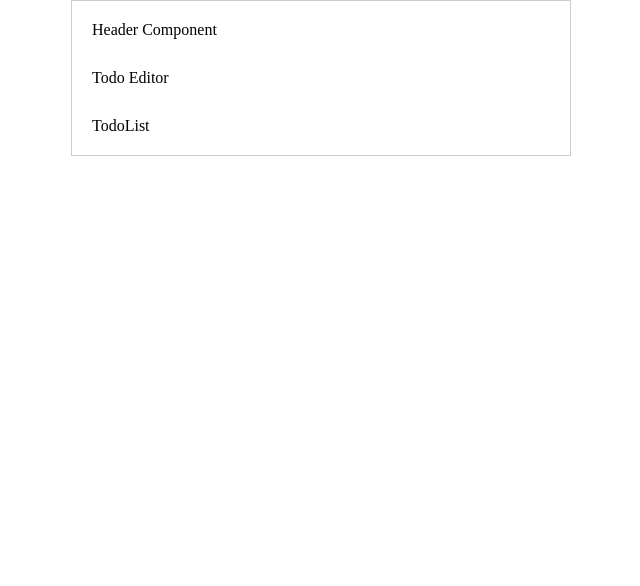
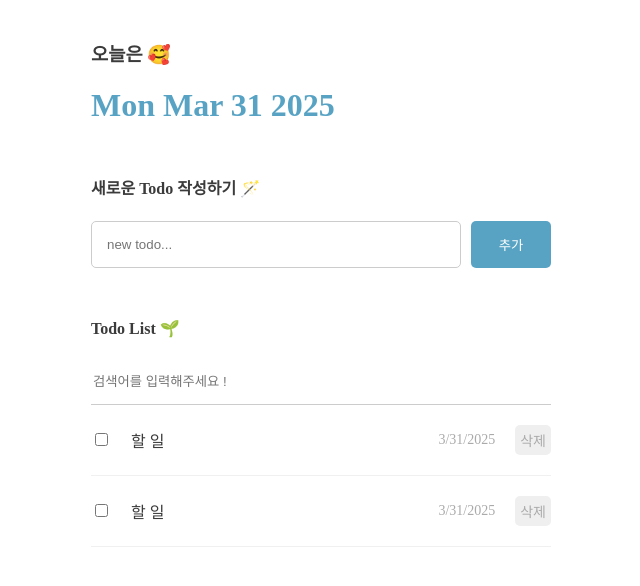
Before and after one commit to kim-myeongju/My_Todolist, a React (Vite) app: page / in a window 1280 px wide. Shown: the top 586 px of the page, without its empty margins (319-959 px from the left). Built offline with nearby package versions, Linux system fonts and the light colour scheme.

Commit message:
20250331 styling

```diff
--- a/src/App.css
+++ b/src/App.css
@@ -4,7 +4,8 @@
   margin: 0 auto;
   box-sizing: border-box;
   padding: 20px;
-  border: 1px solid #ccc;
+  /* border: 1px solid #ccc; */
+  color: #3c3b3b;
   display: flex;
   flex-direction: column;
   gap: 30px;
--- a/src/App.jsx
+++ b/src/App.jsx
@@ -1,13 +1,15 @@
 import './App.css'
 import Header from './components/Header';
+import TodoEditor from './components/TodoEditor';
+import TodoList from './components/TodoList';
 
 function App() {
 
   return (
     <div className='App'>
       <Header />
-      <div>Todo Editor</div>
-      <div>TodoList</div>
+      <TodoEditor />
+      <TodoList />
     </div>
   );
 };
--- /dev/null
+++ b/src/components/Header.css
@@ -0,0 +1,4 @@
+.Header h1 {
+    margin-bottom: 0px;
+    color: #58a3c4;
+}
--- a/src/components/Header.jsx
+++ b/src/components/Header.jsx
@@ -1,6 +1,11 @@
+import "./Header.css";
+
 const Header = () => {
     return (
-        <div className="Header">Header Component</div>
+        <div className="Header">
+            <h3>오늘은 🥰</h3>
+            <h1>{new Date().toDateString()}</h1>
+        </div>
     );
 };
 
--- /dev/null
+++ b/src/components/TodoEditor.css
@@ -0,0 +1,28 @@
+.TodoEditor .editor_wrapper {
+    width: 100%;
+    display: flex;
+    gap: 10px;
+}
+
+.TodoEditor input {
+    flex: 1;
+    box-sizing: border-box;
+    border: 1px solid #ccc;
+    border-radius: 5px;
+    padding: 15px;
+}
+
+.TodoEditor input:focus {
+    outline: none;
+    border: 1px solid #58a3c4;
+    box-shadow: 0 0 2px #58a3c4;
+}
+
+.TodoEditor button {
+    cursor: pointer;
+    width: 80px;
+    border: none;
+    background-color: #58a3c4;
+    color: white;
+    border-radius: 5px;
+}
--- /dev/null
+++ b/src/components/TodoEditor.jsx
@@ -0,0 +1,15 @@
+import "./TodoEditor.css";
+
+const TodoEditor = () => {
+    return (
+        <div className="TodoEditor">
+            <h4>새로운 Todo 작성하기 🪄</h4>
+            <div className="editor_wrapper">
+                <input placeholder="new todo..." />
+                <button>추가</button>
+            </div>
+        </div>
+    )
+}
+
+export default TodoEditor;
--- /dev/null
+++ b/src/components/TodoItem.css
@@ -0,0 +1,29 @@
+.TodoItem {
+    display: flex;
+    align-items: center;
+    gap: 20px;
+    padding-bottom: 20px;
+    border-bottom: 1px solid rgb(240, 240, 240);
+}
+
+.TodoItem .checkbox_col {
+    width: 20px;
+}
+
+.TodoItem .title_col {
+    flex: 1;
+}
+
+.TodoItem .date_col {
+    font-size: 14px;
+    color: #abaaaa;
+}
+
+.TodoItem .btn_col button {
+    cursor: pointer;
+    color: #abaaaa;
+    font-size: 14px;
+    border: none;
+    border-radius: 5px;
+    padding: 5px;
+}
--- /dev/null
+++ b/src/components/TodoItem.jsx
@@ -0,0 +1,18 @@
+import "./TodoItem.css";
+
+const TodoItem = () => {
+    return (
+        <div className="TodoItem">
+            <div className="checkbox_col">
+                <input type="checkbox" />
+            </div>
+            <div className="title_col">할 일</div>
+            <div className="date_col">{new Date().toLocaleDateString()}</div>
+            <div className="btn_col">
+                <button>삭제</button>
+            </div>
+        </div>
+    )
+}
+
+export default TodoItem;
--- /dev/null
+++ b/src/components/TodoList.css
@@ -0,0 +1,20 @@
+.TodoList .searchbar{
+    margin-bottom: 20px;
+    width: 100%;
+    border: none;
+    border-bottom: 1px solid #ccc;
+    box-sizing: border-box;
+    padding-top: 15px;
+    padding-bottom: 15px;
+}
+
+.TodoList .searchbar:focus {
+    outline: none;
+    border-bottom: 1px solid #58a3c4;
+}
+
+.TodoList .list_wrapper {
+    display: flex;
+    flex-direction: column;
+    gap: 20px;
+}
--- /dev/null
+++ b/src/components/TodoList.jsx
@@ -0,0 +1,17 @@
+import "./TodoList.css";
+import TodoItem from "./TodoItem";
+
+const TodoList = () => {
+    return (
+        <div className="TodoList">
+            <h4>Todo List 🌱</h4>
+            <input className="searchbar" placeholder="검색어를 입력해주세요 !" />
+            <div className="list_wrapper">
+                <TodoItem />
+                <TodoItem />
+            </div>
+        </div>
+    )
+}
+
+export default TodoList;
```
